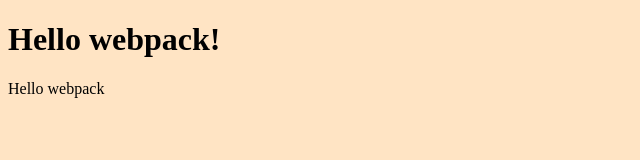
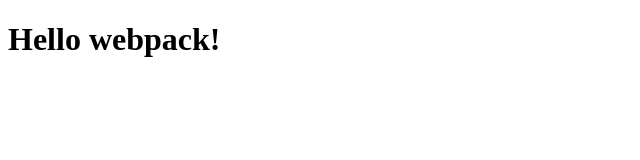
Before and after one commit to mutugi-c/Leaderboard, a website built with webpack: page src/index.html in a window 1280 px wide. Shown: the whole page, without its empty margins (0-640 px from the left). Built offline with nearby package versions, Linux system fonts and the light colour scheme.

Commit message:
Customise page from default set up

```diff
--- a/src/index.js
+++ b/src/index.js
@@ -5,7 +5,7 @@ function component() {
   const element = document.createElement('div');
 
   // Lodash, now imported by this script
-  element.innerHTML = _.join(['Hello', 'webpack'], ' ');
+  element.innerHTML = _.join(['', ''], ' ');
 
   return element;
 }
--- a/src/styles.css
+++ b/src/styles.css
@@ -1,3 +1,3 @@
 body {
-  background-color: bisque;
+  background-color: #fff;
 }
```
